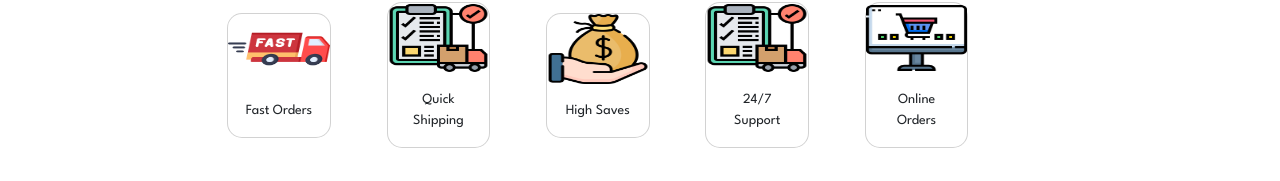
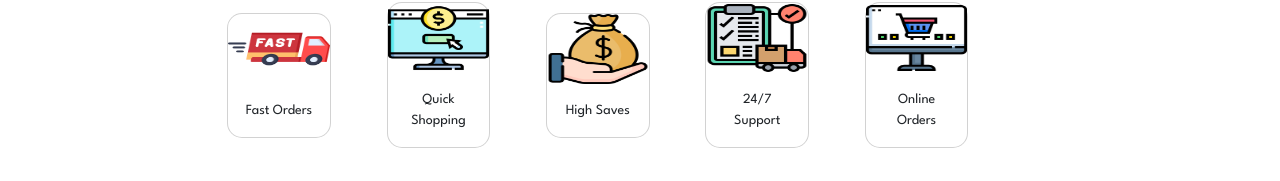
Before and after one commit to DILABS-WEB/Dilabs_Product, a React (Vite) app: page / in a window 1280 px wide. Shown: the part 528-709 px from the top of the page. Built offline with nearby package versions, Linux system fonts and the light colour scheme.

Commit message:
updated with the hero and products

```diff
--- a/src/App.css
+++ b/src/App.css
@@ -209,6 +209,7 @@ height: 70px;
 }
 .hero-details .card{
   border-radius: 15px;
+
 }
 
 /* Home End Here */
--- a/src/components/hero.jsx
+++ b/src/components/hero.jsx
@@ -1,6 +1,6 @@
 import React from 'react'
 import orders from '../assets/image/icons/fast-delivery.png'
-import orders1 from '../assets/image/icons/cargo.png'
+import orders1 from '../assets/image/icons/purchasing.png'
 import orders2 from '../assets/image/icons/salary.png'
 import orders3 from '../assets/image/icons/cargo.png'
 import orders4 from '../assets/image/icons/online-store.png'
@@ -26,7 +26,7 @@ const hero = () => {
             <div className="card text-center m-auto">
               <img src={orders1} className="card-img-top img-fluid m-auto" alt="Quick Shipping" />
               <div className="card-body">
-                <p className="card-text mb-0">Quick Shipping</p>
+                <p className="card-text mb-0">Quick Shopping</p>
               </div>
             </div>
           </div>
```
Also changed, not shown: src/components/products.jsx (+5 -8 lines).
